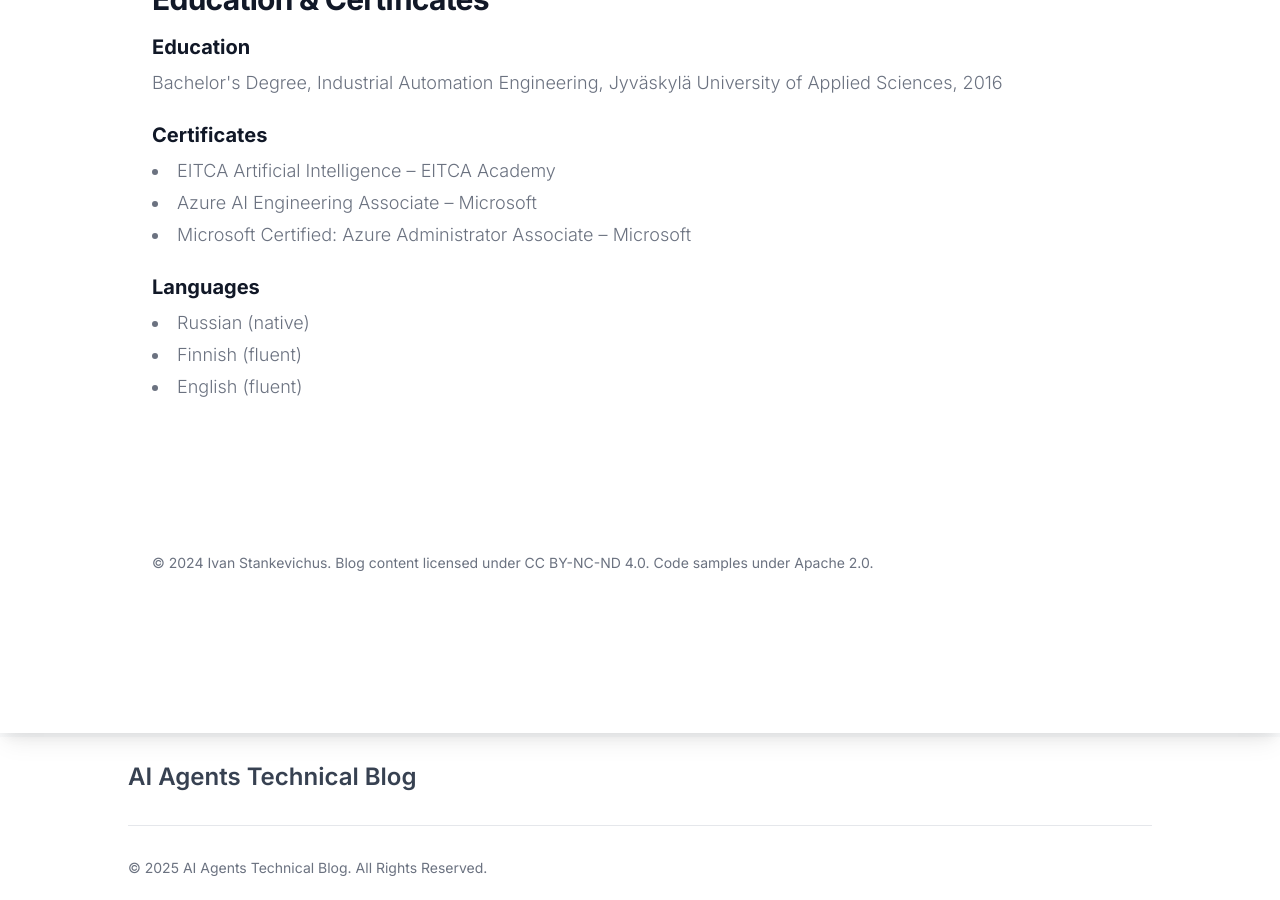
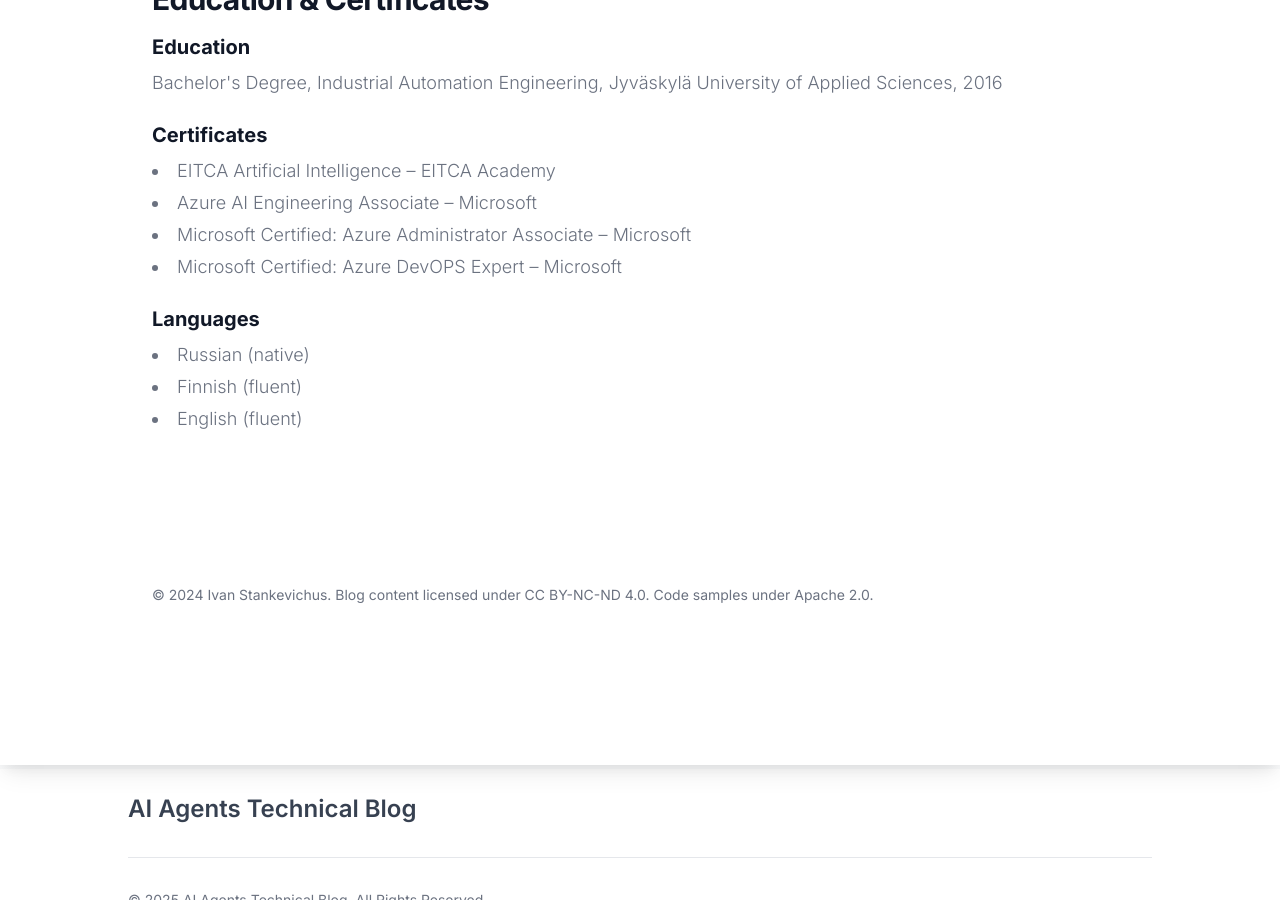
Before and after one commit to leonas5555/ai-tech-site, a Jekyll site: the page built from about/index.html, in a window 1280 px wide and 900 px high, scrolled down 5077 px. Built offline with Jekyll 4.4.1, drawn with Linux system fonts in a browser that asks for light colours; nearby versions of some CDN libraries.

Commit message:
Update articles, papers, and assets from main repo

```diff
--- a/about/index.html
+++ b/about/index.html
@@ -285,6 +285,7 @@ title: About
                     <li>EITCA Artificial Intelligence – EITCA Academy</li>
                     <li>Azure AI Engineering Associate – Microsoft</li>
                     <li>Microsoft Certified: Azure Administrator Associate – Microsoft</li>
+                    <li>Microsoft Certified: Azure DevOPS Expert – Microsoft</li>
                 </ul>
             </div>
 
```
